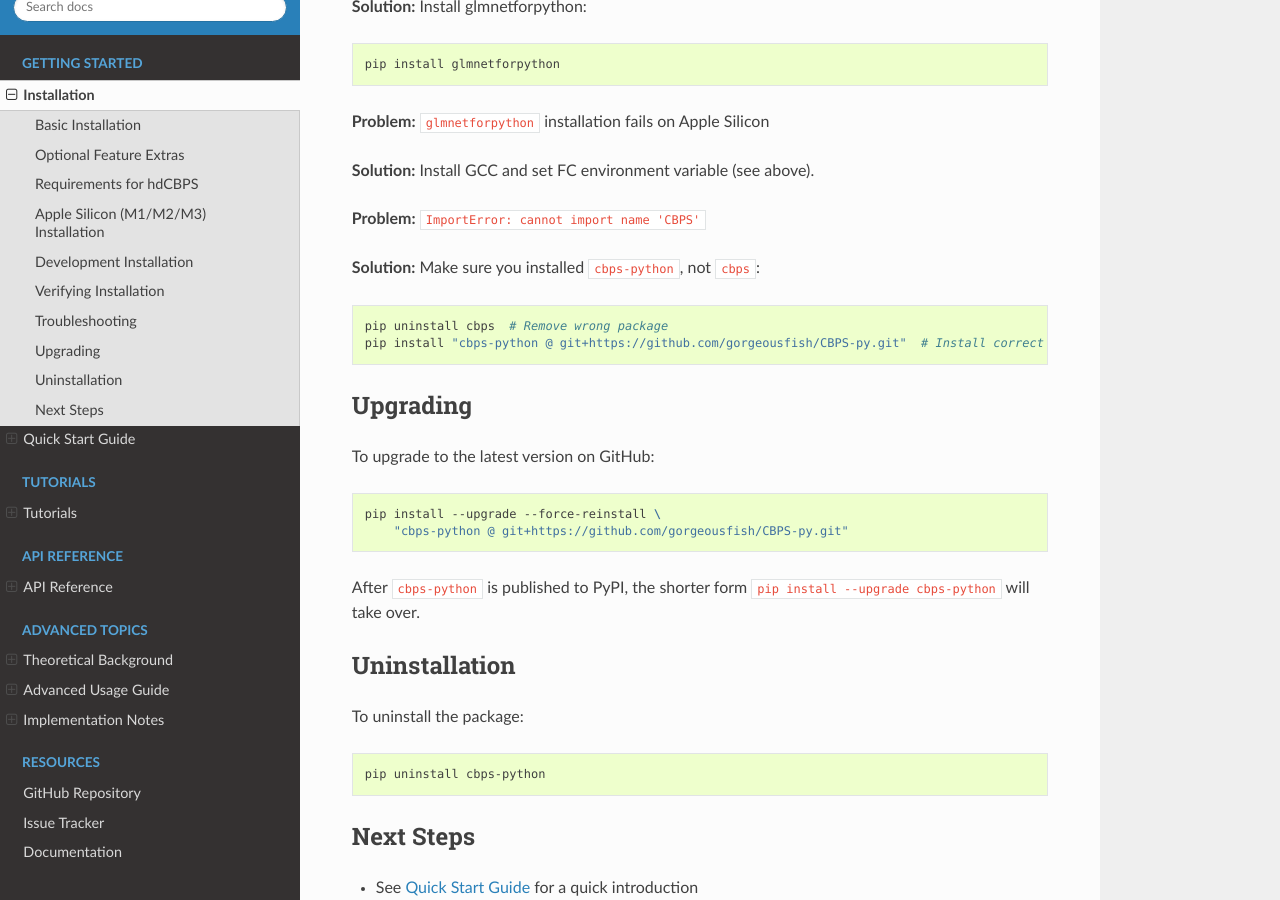
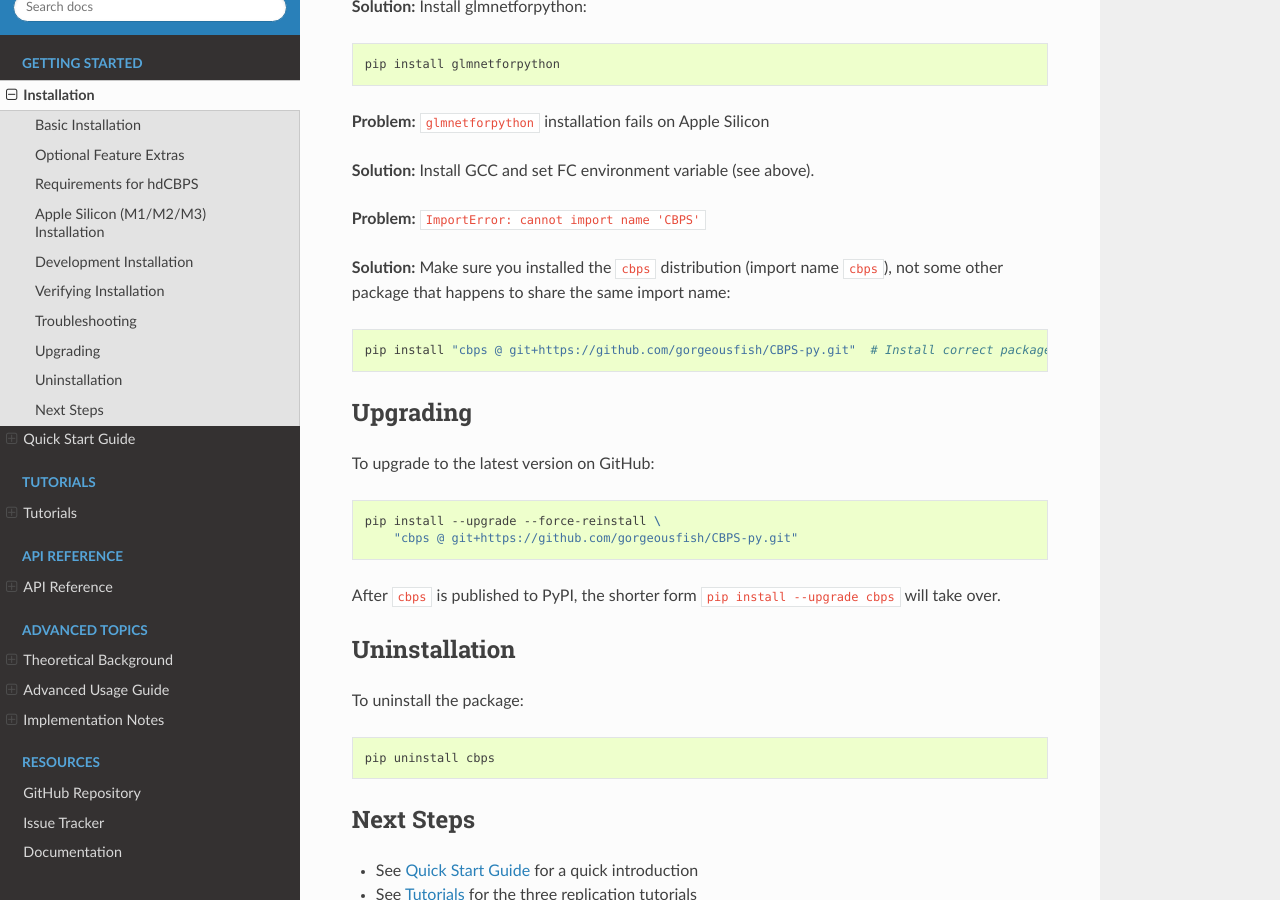
Before and after one commit to gorgeousfish/CBPS-py, a Sphinx documentation site: the page built from docs/installation.rst, in a window 1280 px wide and 900 px high, scrolled down 3672 px. Built offline with Sphinx 7.4.7 and the Read the Docs theme 3.1.0, drawn with Linux system fonts in a browser that asks for light colours; some of the changed text lies outside the part shown.

Commit message:
rename: cbps-python -> cbps (distribution name and RTD slug alignment)
The import name has always been 'cbps' (package directory cbps/), the
CITATION.cff title says 'cbps: ...', and the actual Read the Docs
project slug is 'cbps' (https://cbps.readthedocs.io). Only the Python
distribution name in pyproject.toml was still 'cbps-python', which
produced broken PyPI/RTD badges and outdated install commands in the
documentation.

Rename across all configuration, documentation and source files:

- pyproject.toml
  * name = 'cbps'
  * all = ['cbps[plots,sklearn,hdcbps]']
  * Homepage / Documentation URLs -> https://cbps.readthedocs.io
- CITATION.cff: url -> https://cbps.readthedocs.io
- README.md:
  * PyPI badge URL -> img.shields.io/pypi/v/cbps.svg (still commented
    out pending first PyPI release)
  * RTD badge URL -> readthedocs.org/projects/cbps/badge/
  * All 'pip install "cbps-python ... @ git+..."' commands rewritten
    with the new distribution name
- docs/installation.rst: every install command, the extras table, the
  troubleshooting / upgrade / uninstall sections
- docs/index.rst: Quick Start install command and the Documentation
  resource link in the toctree
- docs/api/diagnostics.rst: plots-extra install command
- examples/README.md, CONTRIBUTING.md, .github/ISSUE_TEMPLATE/config.yml:
  cbps-python.readthedocs.io -> cbps.readthedocs.io
- tests/monte_carlo/conftest.py, tests/monte_carlo/paper_constants.py:
  'Package: cbps-python' header comment -> 'Package: cbps'
- cbps/highdim/lasso_utils.py: the ImportError hint for missing
  glmnetforpython now suggests 'pip install cbps[hdcbps]'

PyPI verified that the 'cbps' name is currently unclaimed; it should
be reserved with the first 0.1.x release. The existing CHANGELOG
[Unreleased] entries that describe earlier 'cbps-python' documentation
fixes are left as historical descriptions, with a new 'Renamed the
Python distribution from cbps-python to cbps ...' entry added under
### Changed.

Verified locally with the RTD-equivalent command
(python -m sphinx -T -W --keep-going -j 1 -b html ...) which exits
with status 0 and 'build succeeded', no warnings.

```diff
--- a/docs/api/diagnostics.rst
+++ b/docs/api/diagnostics.rst
@@ -33,10 +33,10 @@ Plotting (requires matplotlib)
 ------------------------------
 
 The plotting helpers are only imported when ``matplotlib`` is available.
-Install the ``plots`` extra — currently from GitHub while ``cbps-python``
-is not yet on PyPI — to enable them::
+Install the ``plots`` extra — currently from GitHub while ``cbps`` is
+not yet on PyPI — to enable them::
 
-   pip install "cbps-python[plots] @ git+https://github.com/gorgeousfish/CBPS-py.git"
+   pip install "cbps[plots] @ git+https://github.com/gorgeousfish/CBPS-py.git"
 
 .. autofunction:: cbps.plot_cbps
 
--- a/docs/installation.rst
+++ b/docs/installation.rst
@@ -6,16 +6,16 @@ Basic Installation
 
 .. note::
 
-   ``cbps-python`` has not yet been published to PyPI. For now, install
-   it directly from the GitHub repository. Once the package is released,
-   the ``pip install cbps-python`` shortcut below will work without the
-   git URL.
+   ``cbps`` has not yet been published to PyPI. For now, install it
+   directly from the GitHub repository. Once the package is released,
+   the ``pip install cbps`` shortcut below will work without the git
+   URL.
 
 The CBPS Python package can be installed with pip:
 
 .. code-block:: bash
 
-   pip install "cbps-python @ git+https://github.com/gorgeousfish/CBPS-py.git"
+   pip install "cbps @ git+https://github.com/gorgeousfish/CBPS-py.git"
 
 The package requires Python 3.10 or newer. The core install pulls in the
 following runtime dependencies (lower bounds reflect the minimum versions
@@ -41,22 +41,22 @@ The package ships four user-facing extras that can be combined with the
      - Install command
      - What it adds
    * - ``plots``
-     - ``pip install "cbps-python[plots] @ git+https://github.com/gorgeousfish/CBPS-py.git"``
+     - ``pip install "cbps[plots] @ git+https://github.com/gorgeousfish/CBPS-py.git"``
      - ``matplotlib>=3.5.0`` for balance and weight-distribution plots
    * - ``sklearn``
-     - ``pip install "cbps-python[sklearn] @ git+https://github.com/gorgeousfish/CBPS-py.git"``
+     - ``pip install "cbps[sklearn] @ git+https://github.com/gorgeousfish/CBPS-py.git"``
      - ``scikit-learn>=1.0`` for the
        :class:`cbps.sklearn.CBPSEstimator` Pipeline/GridSearch-compatible
        wrapper
    * - ``hdcbps``
-     - ``pip install "cbps-python[hdcbps] @ git+https://github.com/gorgeousfish/CBPS-py.git"``
+     - ``pip install "cbps[hdcbps] @ git+https://github.com/gorgeousfish/CBPS-py.git"``
      - ``glmnetforpython>=1.0`` for the :func:`cbps.hdCBPS` LASSO backend
    * - ``all``
-     - ``pip install "cbps-python[all] @ git+https://github.com/gorgeousfish/CBPS-py.git"``
+     - ``pip install "cbps[all] @ git+https://github.com/gorgeousfish/CBPS-py.git"``
      - ``plots`` + ``sklearn`` + ``hdcbps`` (no development tooling)
 
-Once ``cbps-python`` is published to PyPI, replace the
-``"...[extra] @ git+..."`` syntax with the shorter ``'cbps-python[extra]'``
+Once ``cbps`` is published to PyPI, replace the
+``"...[extra] @ git+..."`` syntax with the shorter ``'cbps[extra]'``
 form.
 
 Extras for contributors (``dev``, ``test``, ``docs``) are documented in
@@ -200,12 +200,13 @@ Troubleshooting
 
 **Problem:** ``ImportError: cannot import name 'CBPS'``
 
-**Solution:** Make sure you installed ``cbps-python``, not ``cbps``:
+**Solution:** Make sure you installed the ``cbps`` distribution (import
+name ``cbps``), not some other package that happens to share the same
+import name:
 
 .. code-block:: bash
 
-   pip uninstall cbps  # Remove wrong package
-   pip install "cbps-python @ git+https://github.com/gorgeousfish/CBPS-py.git"  # Install correct package
+   pip install "cbps @ git+https://github.com/gorgeousfish/CBPS-py.git"  # Install correct package
 
 Upgrading
 ---------
@@ -215,10 +216,10 @@ To upgrade to the latest version on GitHub:
 .. code-block:: bash
 
    pip install --upgrade --force-reinstall \
-       "cbps-python @ git+https://github.com/gorgeousfish/CBPS-py.git"
+       "cbps @ git+https://github.com/gorgeousfish/CBPS-py.git"
 
-After ``cbps-python`` is published to PyPI, the shorter form
-``pip install --upgrade cbps-python`` will take over.
+After ``cbps`` is published to PyPI, the shorter form
+``pip install --upgrade cbps`` will take over.
 
 Uninstallation
 --------------
@@ -227,7 +228,7 @@ To uninstall the package:
 
 .. code-block:: bash
 
-   pip uninstall cbps-python
+   pip uninstall cbps
 
 Next Steps
 ----------
```
Also changed, not shown: CHANGELOG.md (+20 -3 lines), CONTRIBUTING.md (+1 -1 lines), README.md (+11 -11 lines), docs/index.rst (+4 -4 lines), pyproject.toml (+4 -4 lines), examples/README.md, 5 other files.
